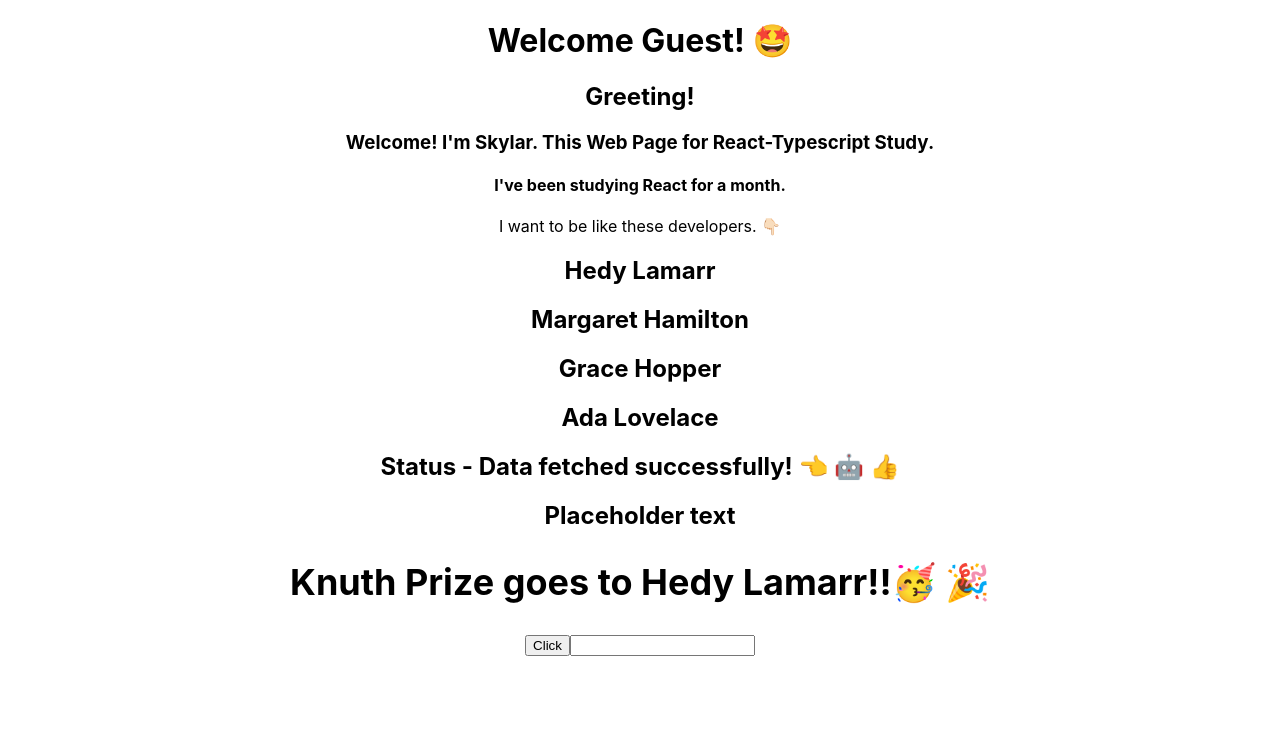
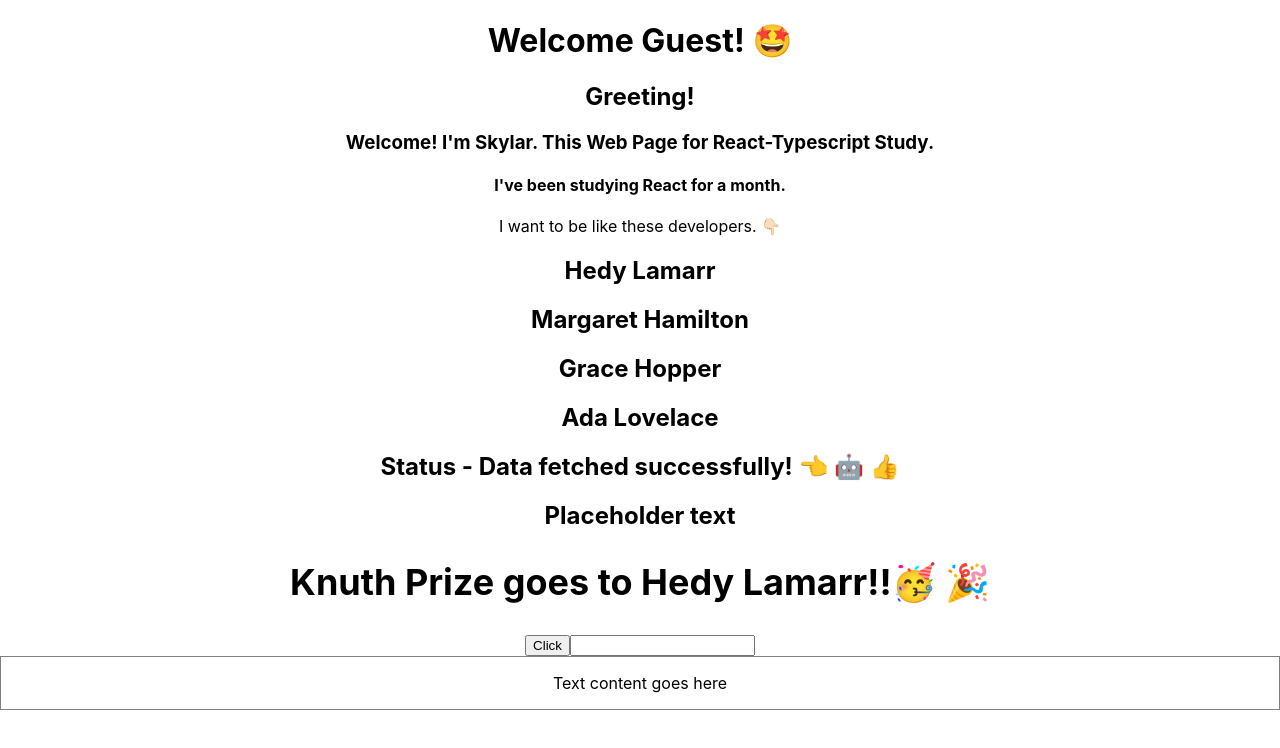
Before and after one commit to Skylar090807/React-TypeScript-Basic, a React (Create React App) app: page / in a window 1280 px wide. Shown: the top 748 px of the page. Built offline with nearby package versions, Linux system fonts and the light colour scheme.

Commit message:
container.tsx component styles

```diff
--- a/src/App.tsx
+++ b/src/App.tsx
@@ -2,6 +2,7 @@
 import './App.css'
 import { Award } from './components/award'
 import { Button } from './components/button'
+import { Container } from './components/container'
 import { Greet } from './components/greet'
 import { Heading } from './components/heading'
 import { Input } from './components/input'
@@ -46,6 +47,7 @@
       />
       <Input value="" handleChange={console.log} />
       {/* handleChange={(event) => console.log(event)} 같은 인자를 전달하고 받을 땐 생략 가능 */}
+      <Container />
     </div>
   )
 }
--- /dev/null
+++ b/src/components/container.tsx
@@ -0,0 +1,19 @@
+/*
+export interface CSSProperties extends CSS.Properties<string | number> {
+
+  The index signature was removed to enable closed typing for style
+  using CSSType. You're able to use type assertion or module augmentation
+  to add properties or an index signature of your own.
+
+  For examples and more information, visit:
+  https://github.com/frenic/csstype#what-should-i-do-when-i-get-type-errors
+}
+*/
+
+type ContainerProps = {
+  styles: React.CSSProperties
+}
+
+export const Container = () => {
+  return <div style={{ border: '1px solid grey', padding: '1rem' }}>Text content goes here</div>
+}
```
